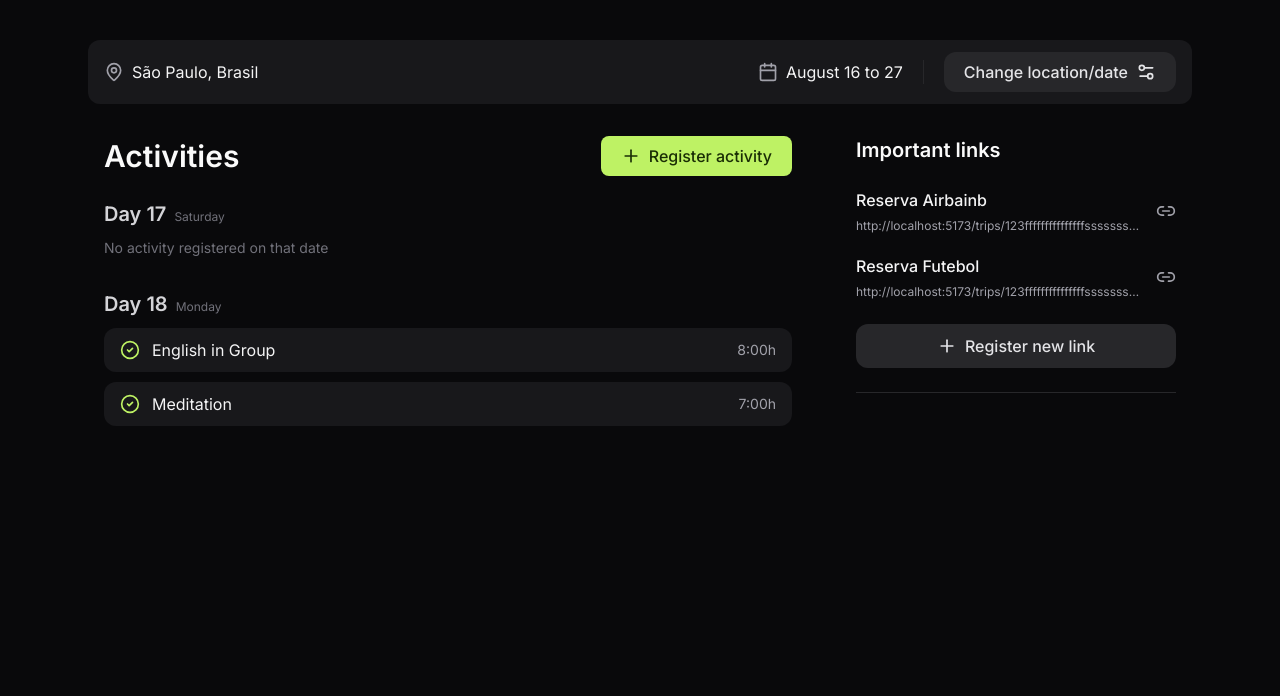
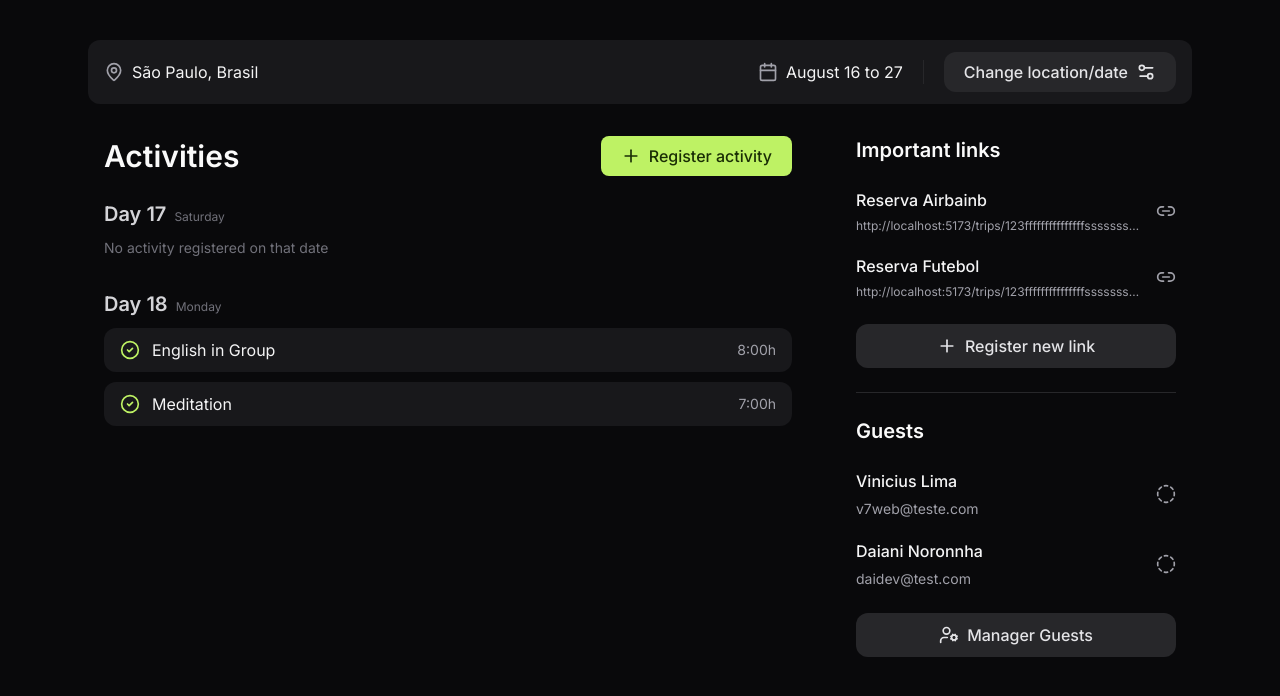
Before and after one commit to ViniciusLima7/planner, a React (Vite) app: page /trips/1 in a window 1280 px wide. Shown: the top 696 px of the page. Built offline with nearby package versions, Linux system fonts and the light colour scheme.

Commit message:
feat: add section two part 2

```diff
--- a/src/pages/trip-details/index.tsx
+++ b/src/pages/trip-details/index.tsx
@@ -1,10 +1,12 @@
 import {
   Calendar,
   CircleCheck,
+  CircleDashed,
   Link2,
   MapPin,
   Plus,
   Settings2,
+  UserCog,
 } from "lucide-react";
 
 export default function TripDetailsPage() {
@@ -117,7 +119,40 @@ export default function TripDetailsPage() {
             </button>
           </div>
           <div className="w-full h-px bg-zinc-800" />
-          <div></div>
+          <div>
+            <div className="space-y-6">
+              <h2 className="font-semibold text-xl">Guests</h2>
+              <div className="space-y-5">
+                <div className="flex items-center justify-between gap-4">
+                  <div className="space-y-1.5">
+                    <span className="block font-medium text-zinc-100">
+                      Vinicius Lima
+                    </span>
+                    <span className="block text-sm text-zinc-400 truncate ">
+                      v7web@teste.com
+                    </span>
+                  </div>
+                  <CircleDashed className="text-zinc-400 size-5 shrink-0" />
+                </div>
+
+                <div className="flex items-center justify-between gap-4">
+                  <div className="space-y-1.5">
+                    <span className="block font-medium text-zinc-100">
+                      Daiani Noronnha
+                    </span>
+                    <span className="block text-sm text-zinc-400 truncate ">
+                      daidev@test.com
+                    </span>
+                  </div>
+                  <CircleDashed className="text-zinc-400 size-5 shrink-0" />
+                </div>
+              </div>
+              <button className="bg-zinc-800 w-full justify-center text-zinc-200 rounded-xl px-5 h-11 font-medium flex items-center gap-2 hover:bg-zinc-700">
+                <UserCog className="size-5" />
+                Manager Guests
+              </button>
+            </div>
+          </div>
         </div>
       </main>
     </div>
```
